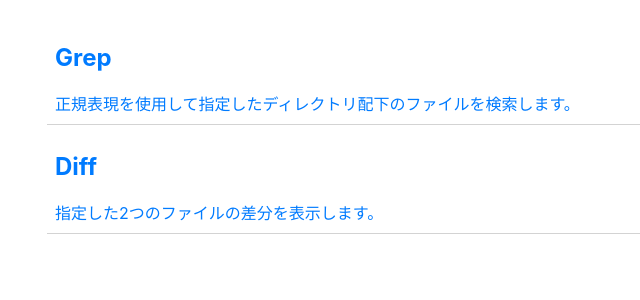
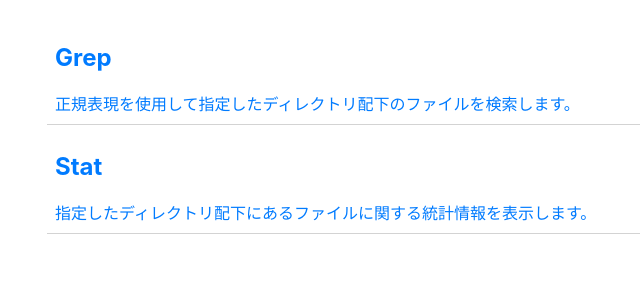
Before and after one commit to osawa-koki/simple-grep.ts, a Nuxt app: page / in a window 1280 px wide. Shown: the top 300 px of the page, without its empty margins (9-649 px from the left). Built offline with nearby package versions, Linux system fonts and the light colour scheme.

Commit message:
機能の修正。

```diff
--- a/src/data/features.ts
+++ b/src/data/features.ts
@@ -12,9 +12,9 @@ const features: Feature[] = [
     description: "正規表現を使用して指定したディレクトリ配下のファイルを検索します。",
   } as Feature,
   {
-    title: "Diff",
-    path: "/diff",
-    description: "指定した2つのファイルの差分を表示します。",
+    title: "Stat",
+    path: "/stat",
+    description: "指定したディレクトリ配下にあるファイルに関する統計情報を表示します。",
   } as Feature,
 ];
 
```
